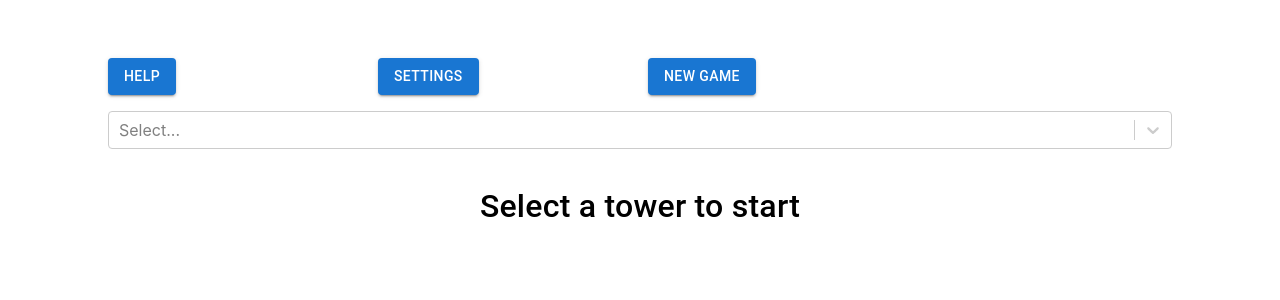
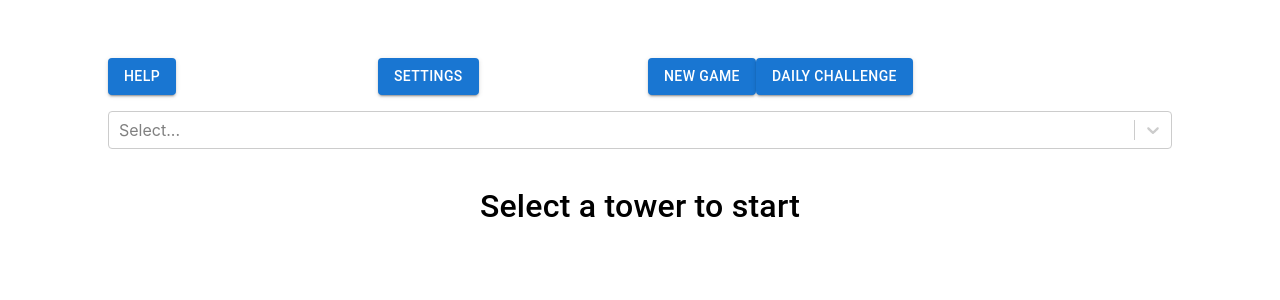
Before and after one commit to ArthurToyokawa/wordloons, a React (Vite) app: page / in a window 1280 px wide. Shown: the top 300 px of the page. Built offline with nearby package versions, Linux system fonts and the light colour scheme.

Commit message:
finishing daily challenge logic

```diff
--- a/src/App.tsx
+++ b/src/App.tsx
@@ -8,6 +8,7 @@ import HelpPopover from "./components/popovers/helpPopover";
 import SettingsPopover from "./components/popovers/settingsPopover";
 import GameSettings from "./models/settings";
 import "./App.css";
+import getDailyTower from "./services/getDaily";
 
 enum GameState {
   STARTED,
@@ -18,6 +19,7 @@ const App: React.FC = () => {
   const [settings, setSettings] = useState<GameSettings>({
     useUpgrades: false,
     useHeroes: true,
+    dailyGameStarted: false,
   });
   const [options, setOptions] = useState<Option[]>([...towerData, ...heroData]);
   const [correctOption, setCorrectOption] = useState<Option>();
@@ -35,9 +37,21 @@ const App: React.FC = () => {
     }
     setSettingsChanged(false);
     setOptions(options);
-    setCorrectOption(getRandomOption(options));
     setSelectedOptions([]);
     setGState(GameState.STARTED);
+    setCorrectOption(getRandomOption(options));
+  }, [settings]);
+
+  const newDailyGame = useCallback(() => {
+    const options = [...towerData, ...heroData];
+    settings.dailyGameStarted = true;
+    setSettings(settings)
+    setSettingsChanged(false);
+    setOptions(options);
+    setSelectedOptions([]);
+    setGState(GameState.STARTED);
+    const dailyTowerIndex = getDailyTower(options.length);
+    setCorrectOption(options[dailyTowerIndex]);
   }, [settings]);
 
   useEffect(() => {
@@ -65,6 +79,8 @@ const App: React.FC = () => {
         setSelectedOptions([...selectedOptions, option]);
         if (option.value === correctOption?.value) {
           setGState(GameState.WON);
+          settings.dailyGameStarted = false;
+          setSettings(settings)
         }
       }
     },
@@ -88,11 +104,14 @@ const App: React.FC = () => {
           <HelpPopover />
         </Grid>
         <Grid item xs={3}>
-          <SettingsPopover handleClose={handleCloseOptions} />
+          <SettingsPopover settings={settings} handleClose={handleCloseOptions} />
         </Grid>
         <Grid item xs={6}>
           <Button variant="contained" onClick={() => newGame()}>
             New game
+          </Button>
+          <Button variant="contained" disabled={settings.dailyGameStarted} onClick={() => newDailyGame()}>
+            Daily challenge
           </Button>
         </Grid>
         <Grid item xs={12}>
@@ -127,15 +146,15 @@ const App: React.FC = () => {
         </Grid>
       )}
       {selectedOptions.length === 0 && gState === GameState.STARTED && (
-        <Grid item xs={12}>
+          <Grid item xs={12}>
           <Typography
-            sx={{ fontSize: "2rem" }}
-            className="bigText"
-            variant="h6"
+          sx={{ fontSize: "2rem" }}
+          className="bigText"
+          variant="h6"
           >
-            Select a tower to start
+          { settings.dailyGameStarted? 'Daily game: Select a tower to start' : 'Select a tower to start'}
           </Typography>
-        </Grid>
+          </Grid>
       )}
       {correctOption && selectedOptions.length > 0 && (
         <div>
--- a/src/components/popovers/settingsPopover.tsx
+++ b/src/components/popovers/settingsPopover.tsx
@@ -5,11 +5,12 @@ import { Container, FormControlLabel, Switch } from "@mui/material";
 import GameSettings from "../../models/settings";
 
 interface SettingsPopoverProps {
+  settings: GameSettings
   handleClose: (settings: GameSettings) => void;
 }
 
 export default function SettingsPopover(props: SettingsPopoverProps) {
-  const { handleClose } = props;
+  const { handleClose, settings } = props;
   const [checkUpgrades, setCheckedUpgrades] = useState(false);
   const [checkHeroes, setCheckedHeroes] = useState(true);
 
@@ -33,7 +34,7 @@ export default function SettingsPopover(props: SettingsPopoverProps) {
         anchorEl={anchorEl}
         onClose={() => {
           setAnchorEl(null);
-          handleClose({ useUpgrades: checkUpgrades, useHeroes: checkHeroes });
+          handleClose({ useUpgrades: checkUpgrades, useHeroes: checkHeroes, dailyGameStarted: settings.dailyGameStarted});
         }}
         anchorOrigin={{
           vertical: "bottom",
@@ -44,6 +45,7 @@ export default function SettingsPopover(props: SettingsPopoverProps) {
           <FormControlLabel
             control={
               <Switch
+                disabled={true}
                 checked={checkUpgrades}
                 onChange={(evt) => {
                   setCheckedUpgrades(evt.target.checked);
--- a/src/models/settings.ts
+++ b/src/models/settings.ts
@@ -1,6 +1,7 @@
 type GameSettings = {
   useUpgrades: boolean
   useHeroes: boolean
+  dailyGameStarted: boolean
 }
 
 export default GameSettings;
```
